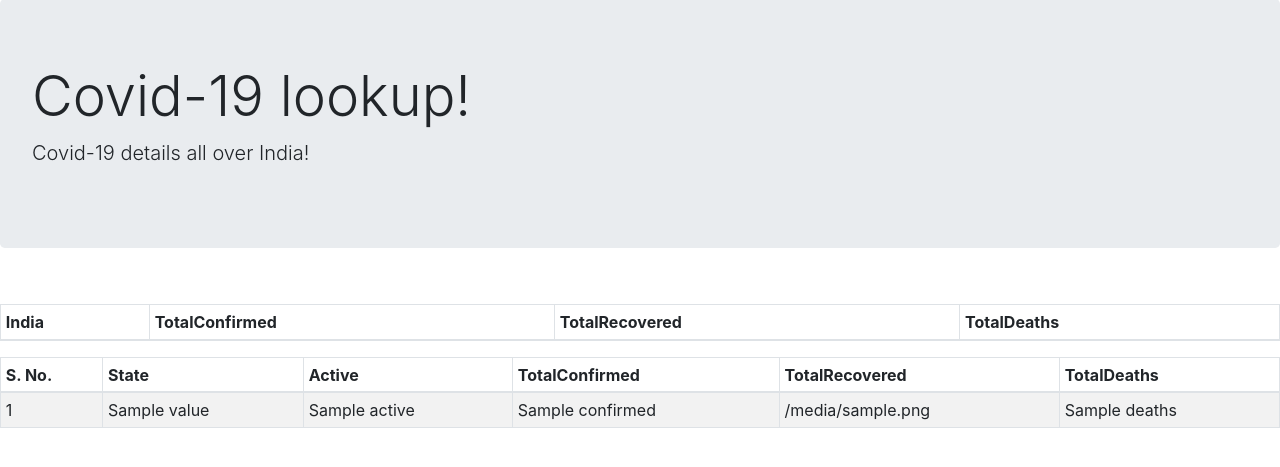
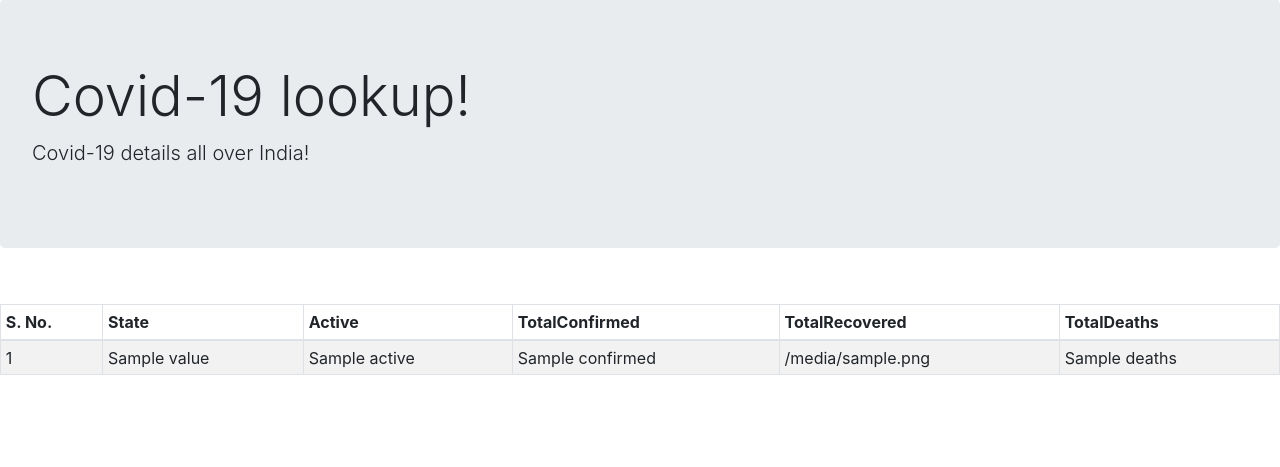
Before and after one commit to SuvarneshKM/covid-19-lookup, a Django app: template covidlookup/templates/covidlookup_india.html in a window 1280 px wide. Shown: the part 57-524 px from the top of the page. Run offline with Django 3.2, Linux system fonts and the light colour scheme; the template is opened without the code that fills it: most values are stand-ins (such as "Sample title", 1, 10 or a date in 2020); lists and menus that the app fills with data are empty; some libraries are stand-ins or nearby versions.

Commit message:
Update covidlookup_india.html

```diff
--- a/covidlookup/templates/covidlookup_india.html
+++ b/covidlookup/templates/covidlookup_india.html
@@ -8,28 +8,6 @@
 </div>
 <br/>
 <!-- the api is tricky -->
-<table class="table table-striped table-bordered table-hover table-sm">
-  <thead>
-    <tr>
-      <th scope="col">India </th>
-      <th scope="col">TotalConfirmed </th>
-      <th scope="col">TotalRecovered </th>
-      <th scope="col">TotalDeaths </th>
-    </tr>
-  </thead>
-  <tbody>
-{% for value in covid_ind %}
-
-    {% if value.id == 33 %}
-      <tr>
-          <td>Total number</td>
-          <td>{{ value.name }}</td>
-          <td>{{ value.confirmed }}</td>
-          <td>{{ value.recovered }}</td>
-    {% endif %}
-{% endfor %}
-    </tbody>
-  </table>
 <table class="table table-striped table-bordered table-hover table-sm">
   <thead>
     <tr>
@@ -44,7 +22,7 @@
   <tbody>
 {% for value in covid_ind %}
 
-  {% if value.id <= 32 %}
+  {% if value.id <= 33 %}
     <tr>
         <td>{{ value.id }}</td>
         <td>{{ value.name }}</td>
```
